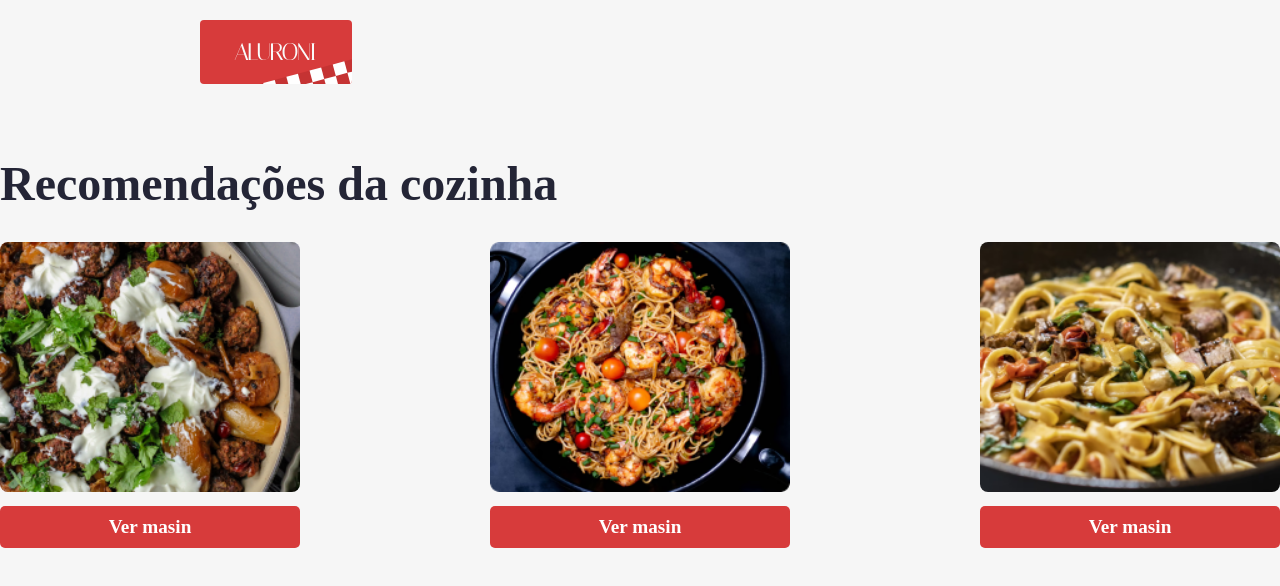
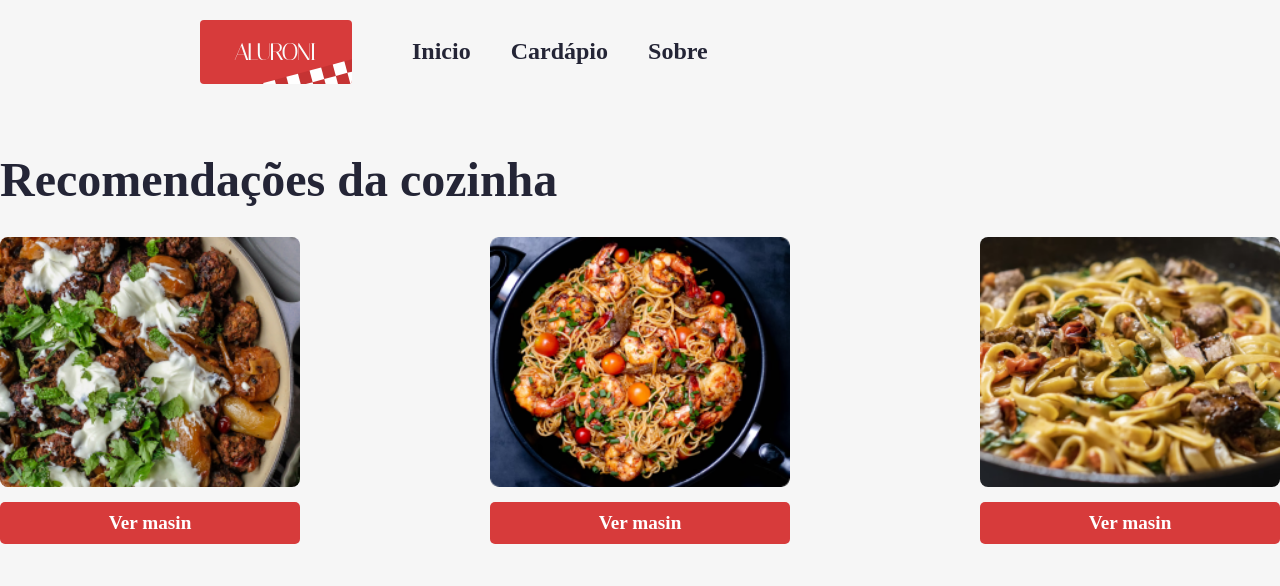
Before and after one commit to karennovaes/estudos_react, a React (Create React App) app in the folder aluroni/: page / in a window 1280 px wide. Shown: the top 586 px of the page. Built offline with nearby package versions, Linux system fonts and the light colour scheme; a web font is replaced by a local one.

Commit message:
Reaproveitando com react-router

```diff
--- a/aluroni/src/components/Menu/Menu.module.scss
+++ b/aluroni/src/components/Menu/Menu.module.scss
@@ -2,6 +2,7 @@
 @import "styles/breakpoints";
 
 .menu {
+  display: flex;
   padding: 20px $padding-horizontal;
   @media (max-width: $desktop_xsm) {
     padding: 20px $padding-horizontal-mobile;
@@ -12,4 +13,23 @@
   @media (min-width: $desktop_sm) and (max-width: $desktop_md) {
     padding: 20px $padding-horizontal-md;
   }
+  &__list {
+    align-items: center;
+    display: flex;
+  }
+  &__link {
+    list-style-type: none;
+    padding: 0 20px;
+    a {
+      color: $dark;
+      cursor: pointer;
+      font-size: 24px;
+      font-weight: 600;
+      text-decoration: none;
+      transition: .2s ease;
+      &:hover {
+        color: $dark-grey;
+      }
+    }
+  }
 }
--- a/aluroni/src/components/Menu/index.tsx
+++ b/aluroni/src/components/Menu/index.tsx
@@ -2,9 +2,29 @@ import { ReactComponent as Logo } from 'assets/logo.svg';
 import styles from './Menu.module.scss';
 
 export default function Menu(){
-    return(
-        <nav className={styles.menu}>
-        <Logo />
-      </nav>
-    );
+  const rotas = [{
+    label: 'Inicio',
+    to: '/'
+  }, {
+    label: 'Cardápio',
+    to: '/cardapio'
+  }, {
+    label: 'Sobre',
+    to: '/sobre'
+  }
+  ];
+  return(
+    <nav className={styles.menu}>
+      <Logo />
+      <ul className={styles.menu__list}>
+        {rotas.map((rota, index) => (
+          <li key={index} className={styles.menu__link}>
+            <a href={rota.to}>
+              {rota.label}
+            </a>
+          </li>
+        ))}
+      </ul>
+    </nav>
+  );
 }
--- a/aluroni/src/pages/Cardapio/index.tsx
+++ b/aluroni/src/pages/Cardapio/index.tsx
@@ -13,7 +13,6 @@ export default function Cardapio() {
   const [ordenador, setOrdenador] = useState('');
   return (
     <main>
-      <Menu />
       <header className={styles.header}>
         <div className={styles.header__text}>
           A casa do código e da massa
--- a/aluroni/src/pages/Inicio/index.tsx
+++ b/aluroni/src/pages/Inicio/index.tsx
@@ -7,7 +7,6 @@ export default function Inicio(){
   pratosRecomendados = pratosRecomendados.sort(() => 0.5 - Math.random()).splice(0,3);
   return (
     <section>
-      <Menu />
       <h3 className={styles.titulo}>Recomendações da cozinha</h3>
       <div className={styles.recomendados}>
         {pratosRecomendados.map(item => (
--- a/aluroni/src/routes.js
+++ b/aluroni/src/routes.js
@@ -1,10 +1,12 @@
 import Cardapio from 'pages/Cardapio';
 import Inicio from 'pages/Inicio';
 import {BrowserRouter as Router, Routes, Route} from 'react-router-dom';
+import Menu from 'components/Menu';
 
 export default function AppRouter(){
   return (
     <Router>
+      <Menu />
       <Routes>
         <Route path='/' element={<Inicio />} />
         <Route path='/cardapio' element={<Cardapio />} />
```
